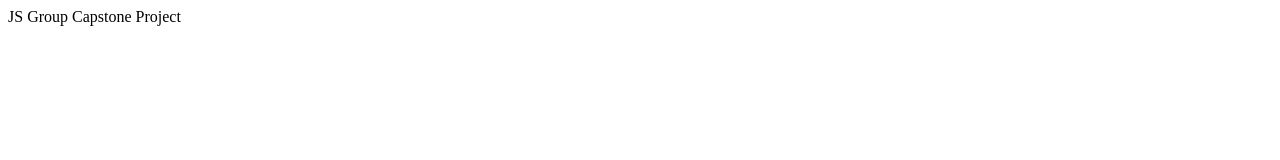
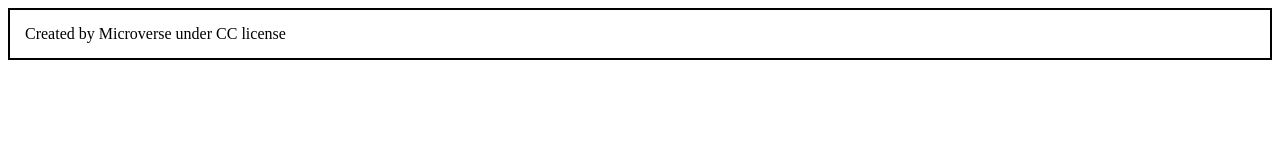
Before and after one commit to rex-9/Pokeverse, a website built with webpack: page src/index.html in a window 1280 px wide. Built offline with nearby package versions, Linux system fonts and the light colour scheme.

Commit message:
chose api and added footer

```diff
--- a/src/index.html
+++ b/src/index.html
@@ -4,9 +4,9 @@
     <meta charset="UTF-8">
     <meta http-equiv="X-UA-Compatible" content="IE=edge">
     <meta name="viewport" content="width=device-width, initial-scale=1.0">
-    <title>Document</title>
+    <title>Pokeverse</title>
 </head>
 <body>
-    JS Group Capstone Project
+    <footer>Created by Microverse under CC license</footer>
 </body>
 </html>
--- a/src/style.css
+++ b/src/style.css
@@ -0,0 +1,4 @@
+footer {
+  padding: 15px;
+  border: 2px solid black;
+}
```
Also changed, not shown: README.md.
